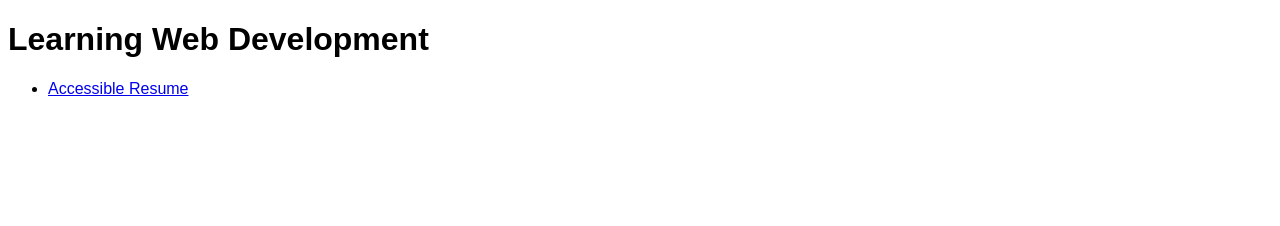
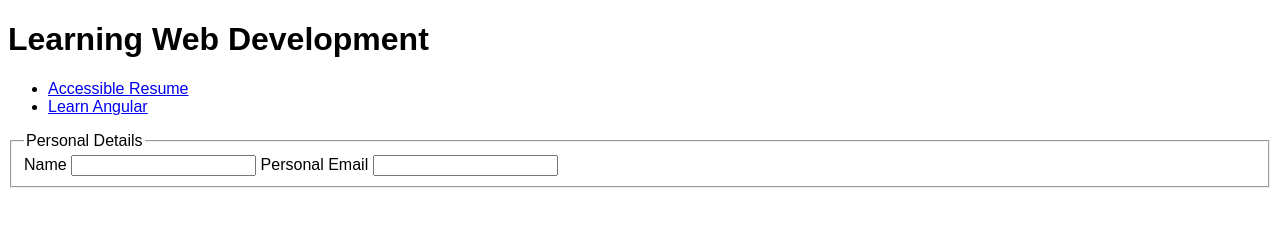
Before and after one commit to arpangodiyal/arpangodiyal.github.io, a plain HTML site: page index.html in a window 1280 px wide. Drawn offline with Linux system fonts and the light colour scheme.

Commit message:
Update index.html

```diff
--- a/index.html
+++ b/index.html
@@ -9,8 +9,20 @@
     </head>
     <body>
         <h1>Learning Web Development</h1>
-        <ul>
-            <li><a href="./accessible-resume/index.html">Accessible Resume</a></li>
-        </ul>
+        <div role="navigation">
+            <ul>
+                <li><a href="./accessible-resume/index.html">Accessible Resume</a></li>
+                <li><a href="./learn-angular/index.html">Learn Angular</a></li>
+            </ul>
+        </div>
+        <form role="form">
+            <fieldset>
+                <legend>Personal Details</legend>
+                <span id="nameLabel">Name</span>
+                <input type="text" role="text" aria-labelledby="nameLabel">
+                <span id="emailLabel">Personal Email</span>
+                <input type="email" role="text" aria-labelledby="emailLabel">
+            </fieldset>
+        </form>
     </body>
 </html>
```
